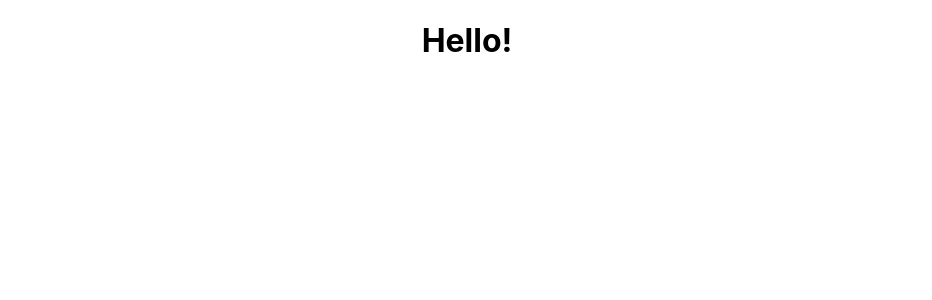
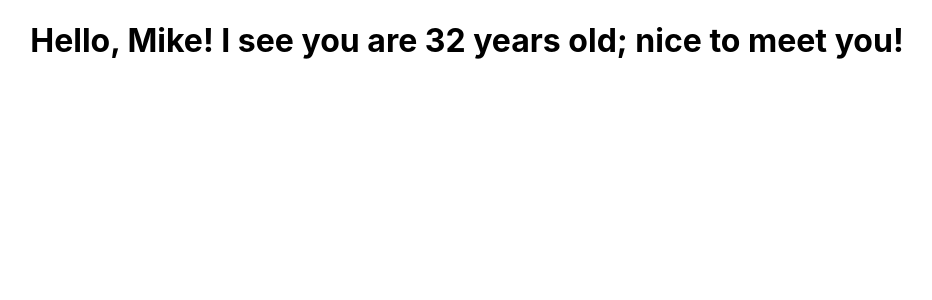
Before and after one commit to DarkoZlatarek/Darko-react, a React (Create React App) app in the folder my-app/: page / in a window 1280 px wide. Shown: the top 300 px of the page, without its empty margins (173-1105 px from the left). Built offline with nearby package versions, Linux system fonts and the light colour scheme.

Commit message:
Add props

```diff
--- a/my-app/src/App.js
+++ b/my-app/src/App.js
@@ -5,7 +5,7 @@
 function App() {
   return (
     <div className="App">
-      <FunctionalGreetingWithProps />
+      <FunctionalGreetingWithProps greeting="nice to meet you!" name="Mike" age="32"/>
     </div>
   );
 }
--- a/my-app/src/components/FunctionalGreetingWithProps.js
+++ b/my-app/src/components/FunctionalGreetingWithProps.js
@@ -1,5 +1,8 @@
 import React from "react";
 
-const FunctionalGreetingWithProps = () => <h1>Hello!</h1>;
+const FunctionalGreetingWithProps = (props) => {
+    console.log(props);
+    return <h1>Hello, {props.name}! I see you are {props.age} years old; {props.greeting} </h1>;
+}
 
 export default FunctionalGreetingWithProps;
```
